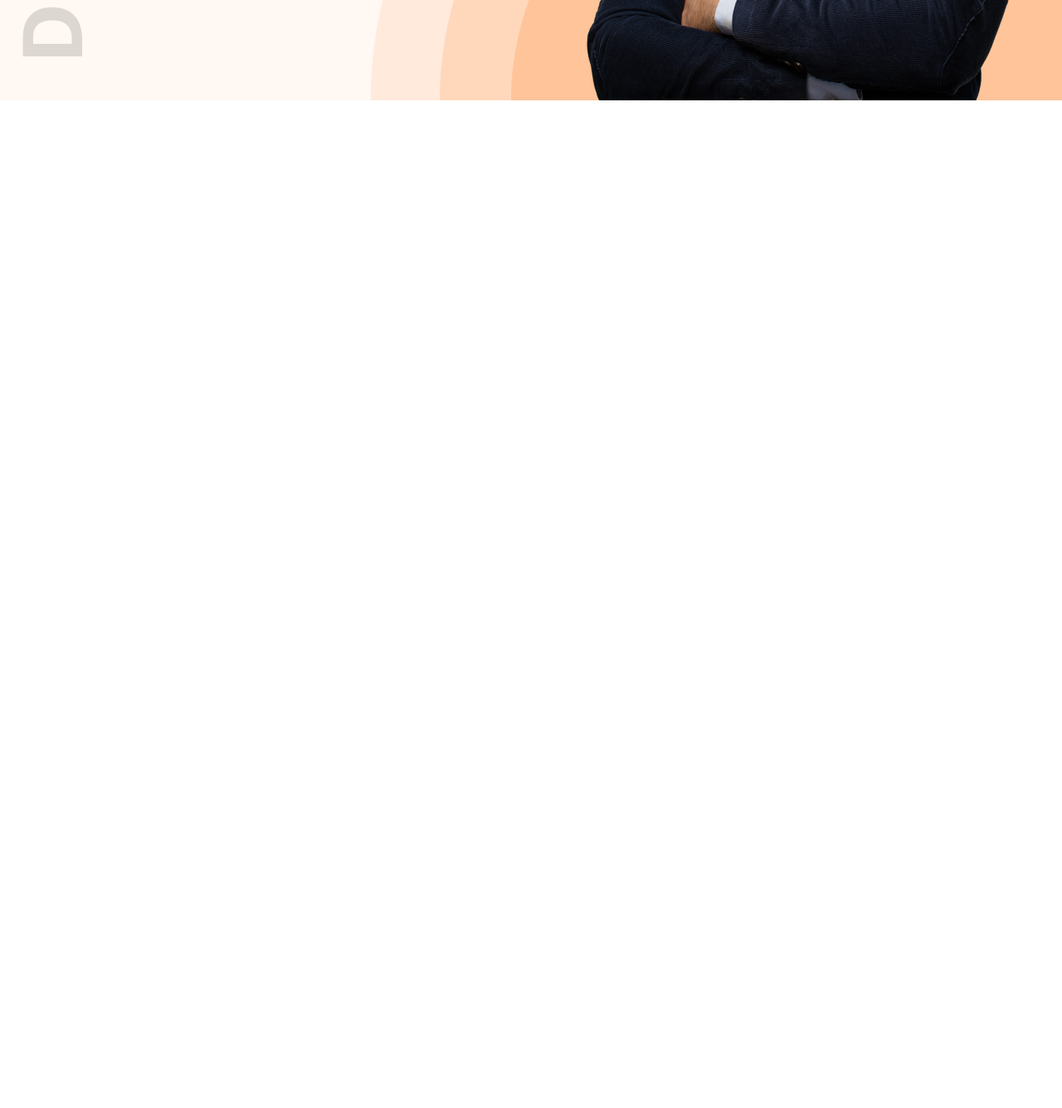
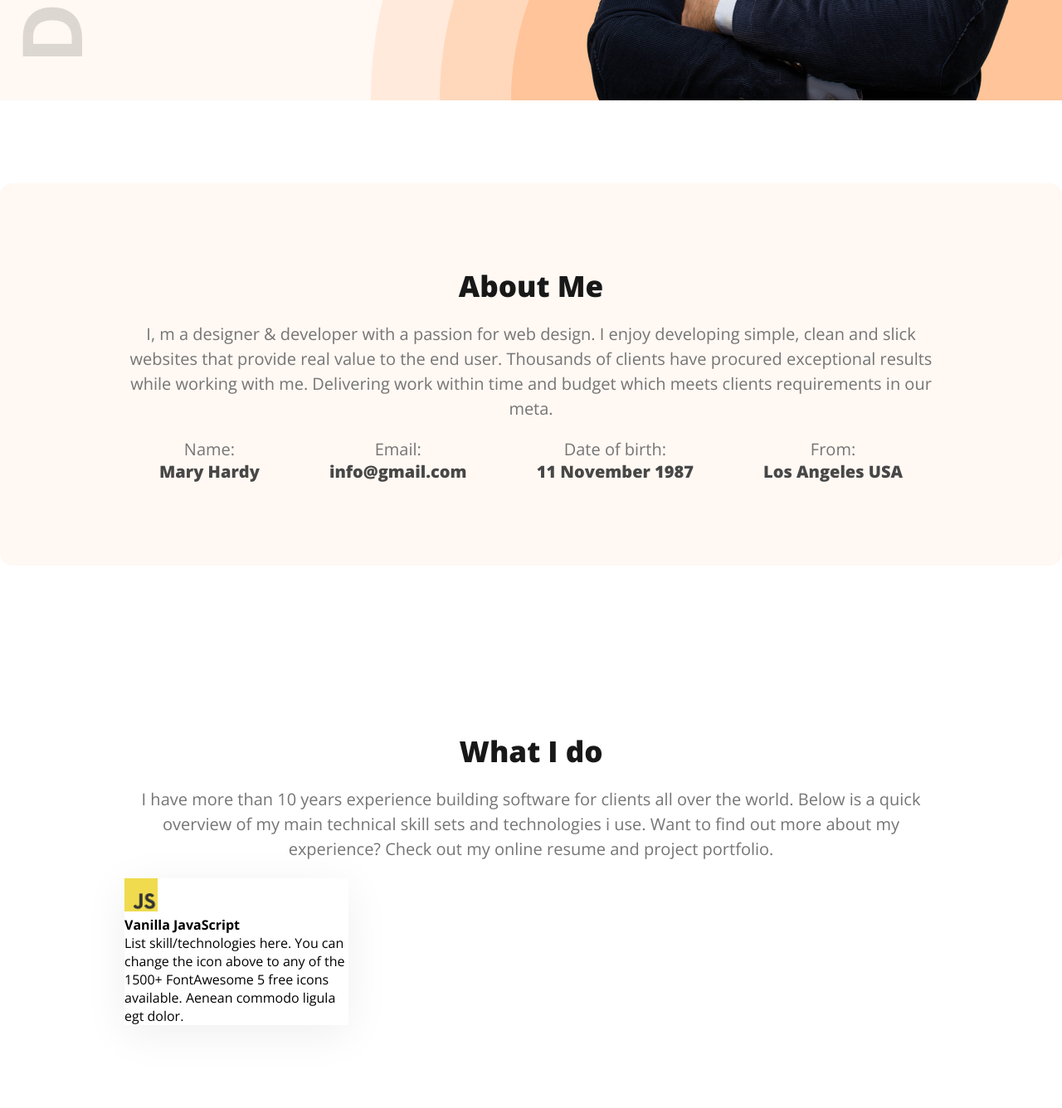
Before and after one commit to Muhammad-Piyas/new-hero-portfolio, a plain HTML site: page index.html in a window 1280 px wide. Shown: the part 733-2069 px from the top of the page at 83% size. Before the commit the page ends 854 px from the top, so only its background shows below. Drawn offline with nearby package versions, Linux system fonts and the light colour scheme.

Commit message:
About Me Section Done

```diff
--- a/index.html
+++ b/index.html
@@ -47,7 +47,62 @@
         <img src="images/hardy.png" alt="" />
       </section>
     </header>
-    <main></main>
+    <main>
+      <!-- About Section -->
+      <section class="about-container">
+        <div class="about">
+          <h2>About Me</h2>
+          <p>
+            I, m a designer & developer with a passion for web design. I enjoy
+            developing simple, clean and slick websites that provide real value
+            to the end user. Thousands of clients have procured exceptional
+            results while working with me. Delivering work within time and
+            budget which meets clients requirements in our meta.
+          </p>
+        </div>
+        <div class="info">
+          <div>
+            <p>Name:</p>
+            <h3>Mary Hardy</h3>
+          </div>
+          <div>
+            <p>Email:</p>
+            <h3>info@gmail.com</h3>
+          </div>
+          <div>
+            <p>Date of birth:</p>
+            <h3>11 November 1987</h3>
+          </div>
+          <div>
+            <p>From:</p>
+            <h3>Los Angeles USA</h3>
+          </div>
+        </div>
+      </section>
+      <!-- what I do section -->
+      <section class="what-do">
+        <div class="about">
+          <h2>What I do</h2>
+          <p>
+            I have more than 10 years experience building software for clients
+            all over the world. Below is a quick overview of my main technical
+            skill sets and technologies i use. Want to find out more about my
+            experience? Check out my online resume and project portfolio.
+          </p>
+        </div>
+        <div class="card-container">
+          <div class="card-content">
+            <img src="images/icons/js.png" alt="" />
+            <h4>Vanilla JavaScript</h4>
+            <p>
+              List skill/technologies here. You can change the icon above to any
+              of the 1500+ FontAwesome 5 free icons available. Aenean commodo
+              ligula egt dolor.
+            </p>
+          </div>
+        </div>
+      </section>
+    </main>
     <footer></footer>
   </body>
 </html>
--- a/style/style.css
+++ b/style/style.css
@@ -88,3 +88,63 @@
   max-width: 585px;
   vertical-align: middle;
 }
+
+/* About Container */
+
+.about-container {
+  margin: 0 auto;
+  margin-top: 100px;
+  background: #fff8f3;
+  max-width: 1400px;
+  padding: 100px 150px;
+  border-radius: 15px;
+}
+
+.about h2 {
+  text-align: center;
+  color: #181818;
+  font-size: 35px;
+  font-weight: 800;
+  margin-bottom: 20px;
+}
+
+.about p {
+  font-size: 20px;
+  line-height: 30px;
+  color: #757575;
+  text-align: center;
+  margin-bottom: 20px;
+}
+
+.info {
+  display: flex;
+  justify-content: space-around;
+}
+
+.info p {
+  text-align: center;
+  font-size: 20px;
+  color: #757575;
+}
+.info h3 {
+  text-align: center;
+  font-weight: 800;
+  font-size: 20px;
+  color: #474747;
+}
+
+.what-do {
+  margin: 0 auto;
+  margin-top: 100px;
+  max-width: 1400px;
+  padding: 100px 150px;
+}
+
+.card-content {
+  max-width: 270px;
+  box-shadow: 0 10px 50px #00000011;
+}
+
+.card-content img {
+  max-width: 40px;
+}
```
